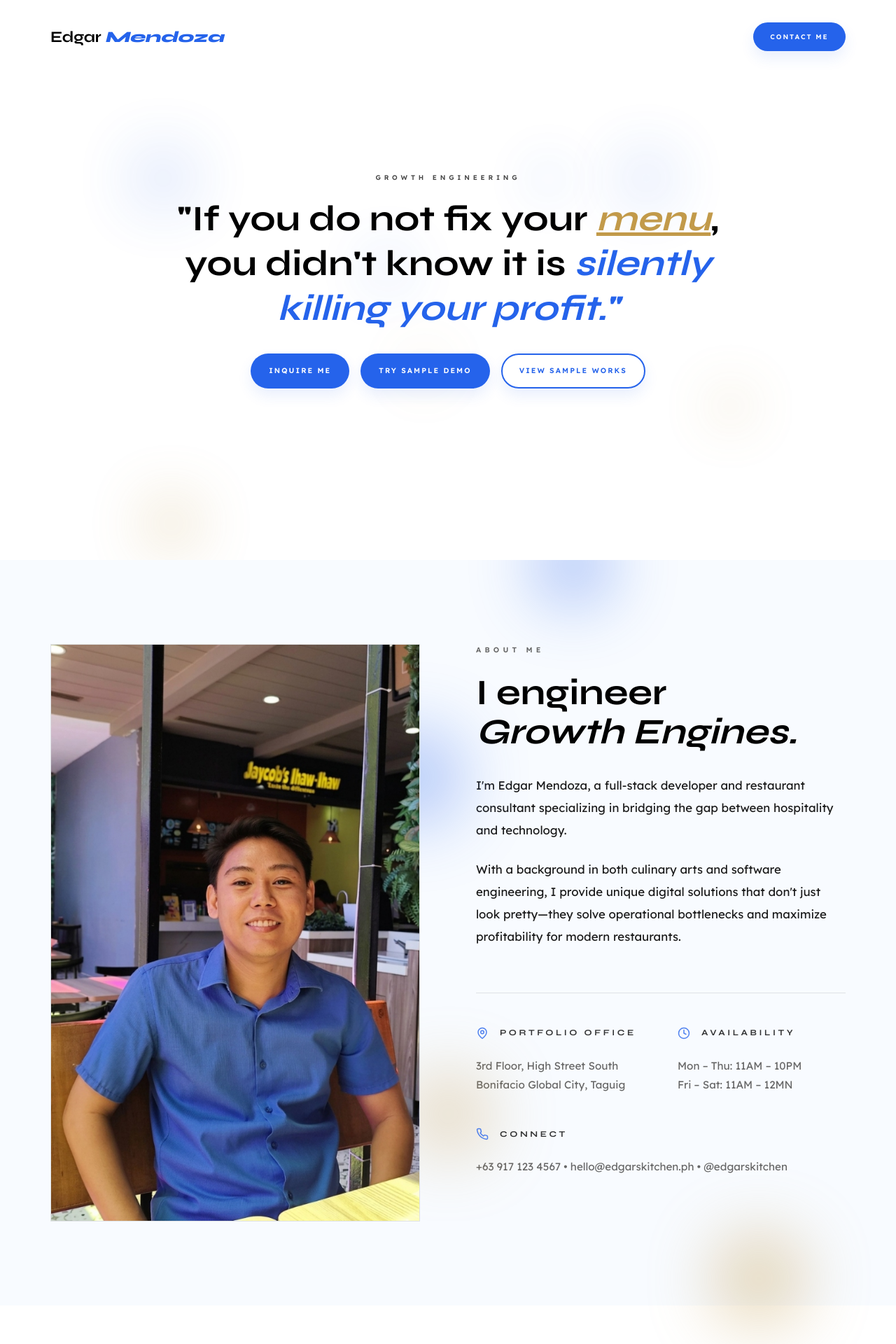
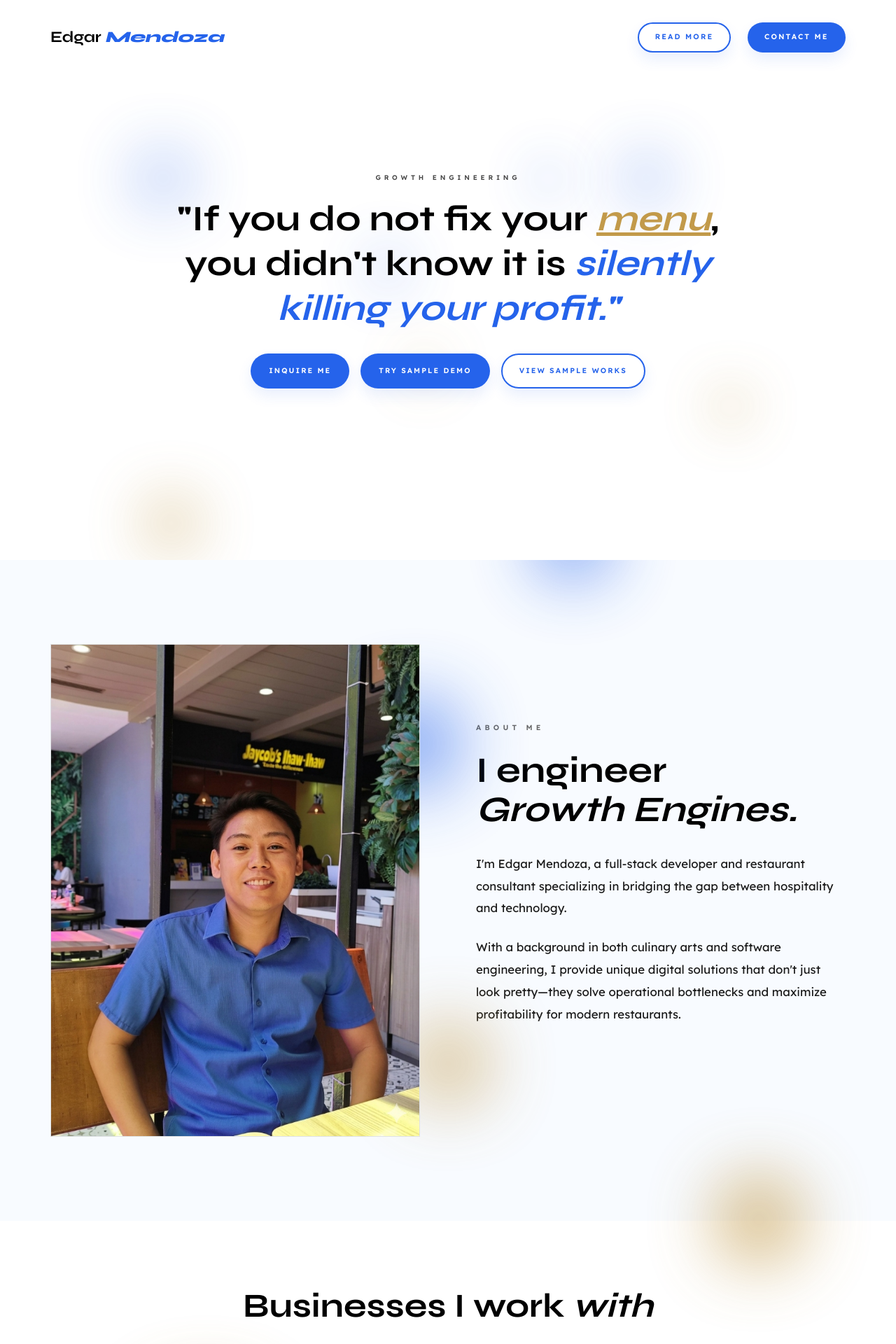
Before and after one commit to edgarxmendoxa74-blip/Edgar-Mendoza-portfolio, a React (Vite) app: page / in a window 1280 px wide. Shown: the top 1920 px of the page at 70% size. Built offline with nearby package versions, Linux system fonts and the light colour scheme; a web font is replaced by a local one.

Commit message:
Increase floating balls visibility and remove location/contact grid from About section

```diff
--- a/src/Home.jsx
+++ b/src/Home.jsx
@@ -77,7 +77,7 @@ const BackgroundBalls = () => (
                     borderRadius: '50%',
                     background: ball.color,
                     filter: 'blur(50px)',
-                    opacity: 0.5,
+                    opacity: 0.8,
                     top: ball.top,
                     left: ball.left,
                 }}
@@ -153,7 +153,8 @@ const Home = () => {
                     <div style={{ display: 'flex', alignItems: 'center', gap: '1.5rem' }} className="desktop-nav">
 
 
-                        <a href="#contact" className="btn btn-gold header-btn" style={{ padding: '0.65rem 1.4rem', fontSize: '0.6rem' }}>Contact Me</a>
+                        <a href="#about" className="btn btn-outline header-btn" style={{ padding: '0.65rem 1.4rem', fontSize: '0.66rem' }}>Read More</a>
+                        <a href="#contact" className="btn btn-gold header-btn" style={{ padding: '0.65rem 1.4rem', fontSize: '0.66rem' }}>Contact Me</a>
 
                     </div>
 
@@ -183,6 +184,7 @@ const Home = () => {
                     >
 
 
+                        <a href="#about" className="btn btn-outline" onClick={() => setIsMenuOpen(false)} style={{ textAlign: 'center', padding: '1rem', color: '#fff' }}>Read More</a>
                         <a href="#contact" className="btn btn-gold" onClick={() => setIsMenuOpen(false)} style={{ textAlign: 'center', padding: '1rem' }}>Contact Me</a>
 
                     </motion.div>
@@ -211,7 +213,7 @@ const Home = () => {
                                 borderRadius: '50%',
                                 background: ball.color,
                                 filter: 'blur(40px)',
-                                opacity: 0.4,
+                                opacity: 0.7,
                                 top: ball.top,
                                 left: ball.left,
                             }}
@@ -272,34 +274,7 @@ const Home = () => {
                             <p style={{ color: 'var(--text)', fontSize: '1.05rem', lineHeight: 1.9, marginBottom: '3rem' }}>
                                 With a background in both culinary arts and software engineering, I provide unique digital solutions that don't just look pretty—they solve operational bottlenecks and maximize profitability for modern restaurants.
                             </p>
-                            <div style={{ display: 'grid', gridTemplateColumns: 'repeat(auto-fit, minmax(200px, 1fr))', gap: '3rem', margin: '4rem 0', borderTop: '1px solid var(--border)', paddingTop: '3rem' }} className="about-details-grid">
-                                <div>
-                                    <h4 style={{ fontSize: '0.75rem', textTransform: 'uppercase', letterSpacing: '0.3em', color: 'var(--white)', marginBottom: '1.5rem', opacity: 0.8, display: 'flex', alignItems: 'center', gap: '1rem' }}>
-                                        <MapPin size={18} color="var(--blue)" /> Portfolio Office
-                                    </h4>
-                                    <address style={{ color: 'var(--text-muted)', fontSize: '0.95rem', lineHeight: 1.8, fontStyle: 'normal' }}>
-                                        3rd Floor, High Street South<br />
-                                        Bonifacio Global City, Taguig
-                                    </address>
-                                </div>
-                                <div>
-                                    <h4 style={{ fontSize: '0.75rem', textTransform: 'uppercase', letterSpacing: '0.3em', color: 'var(--white)', marginBottom: '1.5rem', opacity: 0.8, display: 'flex', alignItems: 'center', gap: '1rem' }}>
-                                        <Clock size={18} color="var(--blue)" /> Availability
-                                    </h4>
-                                    <p style={{ color: 'var(--text-muted)', fontSize: '0.95rem', lineHeight: 1.8 }}>
-                                        Mon – Thu: 11AM – 10PM<br />
-                                        Fri – Sat: 11AM – 12MN
-                                    </p>
-                                </div>
-                                <div style={{ gridColumn: '1 / -1' }}>
-                                    <h4 style={{ fontSize: '0.75rem', textTransform: 'uppercase', letterSpacing: '0.3em', color: 'var(--white)', marginBottom: '1.5rem', opacity: 0.8, display: 'flex', alignItems: 'center', gap: '1rem' }}>
-                                        <Phone size={18} color="var(--blue)" /> Connect
-                                    </h4>
-                                    <p style={{ color: 'var(--text-muted)', fontSize: '0.95rem', lineHeight: 1.8 }}>
-                                        +63 917 123 4567 • hello@edgarskitchen.ph • @edgarskitchen
-                                    </p>
-                                </div>
-                            </div>
+
 
                         </div>
                     </div>
```
